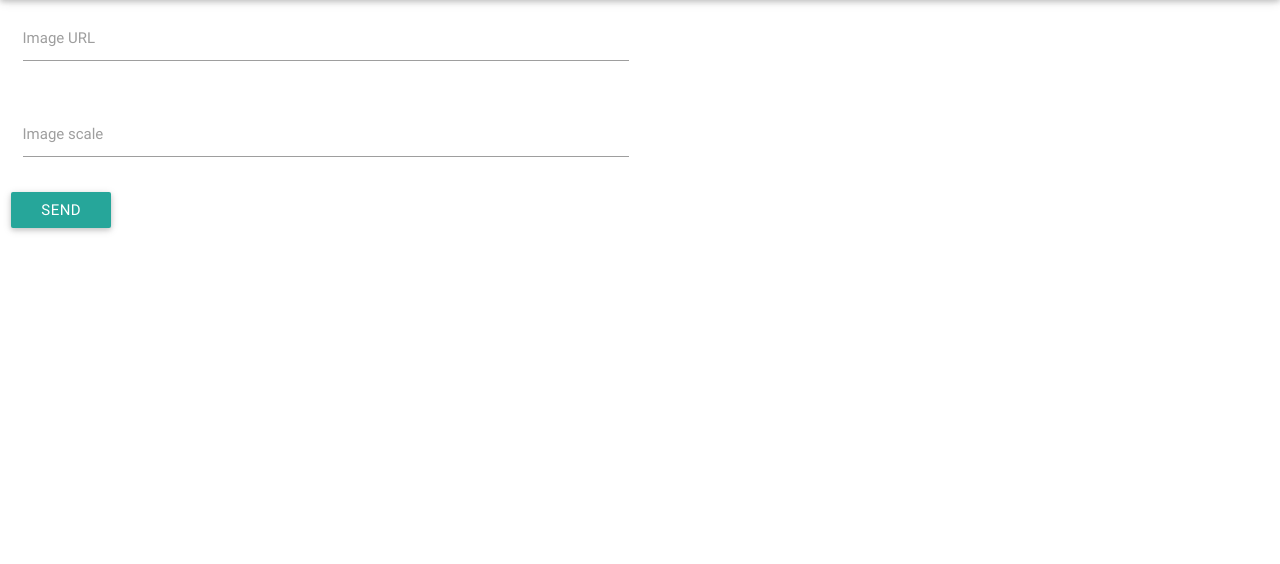
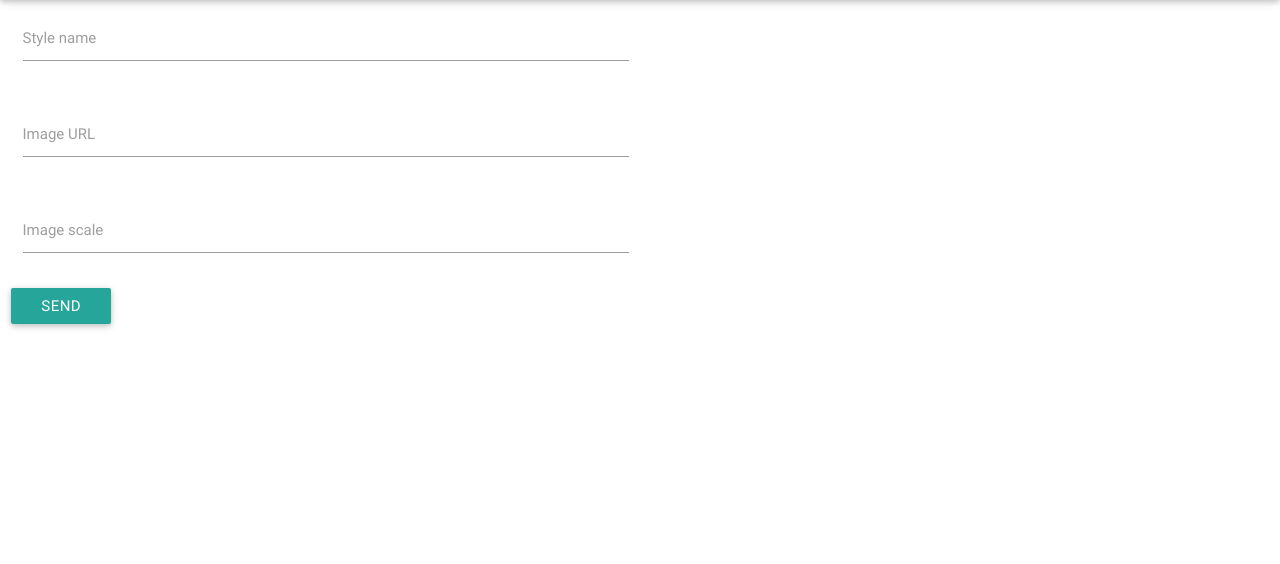
Before and after one commit to FaedDroneLogistics/gsoc15, a Django app: page /styleurlform/ in a window 1280 px wide. Shown: the part 64-628 px from the top of the page. Run offline with Django 3.2, Linux system fonts and the light colour scheme; some libraries are stand-ins or nearby versions.

Commit message:
StyleURL form working

```diff
--- a/faed_management_tool/faed_drone_publisher/templates/base_drone.html
+++ b/faed_management_tool/faed_drone_publisher/templates/base_drone.html
@@ -26,9 +26,13 @@
              <nav style="position: fixed;">
              </nav>
         </div>
+        <div id="container" >
+            <img src="/static/img/faedproject.png" />
+        </div>
 
         {% block content %}
         {% endblock content %}
+
     </body>
     <footer class="page-footer" style="position: fixed;">
 
--- a/faed_management_tool/faed_management/admin.py
+++ b/faed_management_tool/faed_management/admin.py
@@ -12,3 +12,4 @@ admin.site.register(models.StyleURL)
 admin.site.register(models.DropPoint)
 admin.site.register(models.Drone)
 admin.site.register(models.Hangar)
+admin.site.register(models.MeteoStation)
--- a/faed_management_tool/faed_management/forms.py
+++ b/faed_management_tool/faed_management/forms.py
@@ -3,8 +3,9 @@ from django import forms
 import models
 
 class StyleURLForm(forms.Form):
-    href = forms.URLField()
-    scale = forms.FloatField()
+    name = forms.CharField(label='name')
+    href = forms.URLField(label='href', required=True)
+    scale = forms.FloatField(label='scale')
 
 
 class DropPointForm(forms.Form):
--- a/faed_management_tool/faed_management/templates/styleurl_form.html
+++ b/faed_management_tool/faed_management/templates/styleurl_form.html
@@ -6,13 +6,19 @@
             {% csrf_token %}
             <div class="row">
                 <div class="input-field col s6">
-                    <input id="href" type="text" class="validate">
+                    <input id="name" name="name" type="text" class="validate teal-text text-darken-3">
+                    <label for="name">Style name</label>
+                </div>
+            </div>
+            <div class="row">
+                <div class="input-field col s6">
+                    <input id="href" name="href" type="url" class="validate teal-text text-darken-3">
                     <label for="href">Image URL</label>
                 </div>
             </div>
             <div class="row">
                 <div class="input-field col s6">
-                    <input id="scale" type="number" step="any" class="validate">
+                    <input id="scale" name="scale" type="number" step="0.01" class="validate teal-text text-darken-3">
                     <label for="scale">Image scale</label>
                 </div>
             </div>
--- a/faed_management_tool/faed_management/views.py
+++ b/faed_management_tool/faed_management/views.py
@@ -1,5 +1,8 @@
+from django.template.context_processors import request
 import forms, models
 from django.views.generic import FormView, ListView
+from django.shortcuts import render
+from django.http import HttpResponseRedirect
 from rest_framework import viewsets
 from serializers import HangarSerializer, DropPointSerializer,MeteoStationSerializer
 from faed_management.models import Hangar, DropPoint, MeteoStation
@@ -30,7 +33,6 @@ class DropPointsView(ListView):
     queryset = models.DropPoint.objects.all()
     success_url = "/droppoints"
 
-
 class DropPointsList(ListView):
         model = DropPoint
 
@@ -38,16 +40,6 @@ class DroneFormView(FormView):
     template_name = 'drone_form.html'
     form_class = forms.DroneForm
     success_url = "/droneform"
-
-class StyleURLFormView(FormView):
-    template_name = 'styleurl_form.html'
-    form_class = forms.StyleURLForm
-    success_url = "/styleurlform"
-
-    def form_valid(self, form):
-        if self.request.method == 'POST':
-            return super(StyleURLFormView, self).form_valid(form)
-        return None
 
 class DropPointFormView(FormView):
     template_name = 'droppoint_form.html'
@@ -64,7 +56,35 @@ class MeteoStationFormView(FormView):
     form_class = forms.MeteoStationForm
     success_url = '/meteostationform'
 
+#FORMS
+def submit_styleurl(request):
+    if request.method == 'POST':
+        form = forms.StyleURLForm(request.POST)
 
+        if form.is_valid():
+            name = form.cleaned_data['name']
+            href = form.cleaned_data['href']
+            scale = form.cleaned_data['scale']
+
+            style = models.StyleURL(name=name,href=href,scale=scale)
+            style.save()
+
+            return HttpResponseRedirect('/styleurlform/')
+    else:
+        form = forms.StyleURLForm()
+
+    return render(request, 'styleurl_form.html', {'form': form})
+
+def submit_droppoint(request):
+    if request.method == 'POST':
+        form = forms.DropPointForm(request.POST)
+
+        if form.is_valid():
+
+            return HttpResponseRedirect('/styleurlform/')
+
+
+#REST API
 class HangarViewSet(viewsets.ModelViewSet):
     queryset = models.Hangar.objects.all()
     serializer_class = HangarSerializer
--- a/faed_management_tool/faed_management_tool/urls.py
+++ b/faed_management_tool/faed_management_tool/urls.py
@@ -16,8 +16,8 @@ Including another URLconf
 from django.conf.urls import include, url
 from django.contrib import admin
 
-from faed_drone_publisher.view import drone_detail
-from faed_management.views import HangarFormView, HangarsView, HangarsList, DroneFormView, DropPointFormView, DropPointsView, DropPointsList, StyleURLFormView, MeteoStationFormView, MeteoStationsList, MeteoStationsView
+from faed_drone_publisher.views import drone_detail
+from faed_management.views import HangarFormView, HangarsView, HangarsList, DroneFormView, DropPointFormView, DropPointsView, DropPointsList, MeteoStationFormView, MeteoStationsList, MeteoStationsView
 from django.views.generic.base import TemplateView
 from rest_framework import routers
 
@@ -32,7 +32,7 @@ router.register(r'meteostations', views.MeteoStationViewSet, 'meteostations')
 urlpatterns = [
     url(r'^$', TemplateView.as_view(template_name='index.html')),
     url(r'^index/$', TemplateView.as_view(template_name='index.html')),
-    url(r'^styleurlform/$', StyleURLFormView.as_view()),
+    url(r'^styleurlform/$', views.submit_styleurl),
     url(r'^droneform/$', DroneFormView.as_view()),
     url(r'^admin/', include(admin.site.urls)),
     url(r'^api/', include(router.urls)),
```
Also changed, not shown: faed_management_tool/faed_drone_publisher/templates/drone.html (+7 -5 lines), faed_management_tool/faed_management/models.py (+6 -2 lines), faed_management_tool/faed_management/templates/hangars.html (+3 -4 lines), faed_management_tool/db.sqlite3, faed_management_tool/faed_drone_publisher/views.py (renamed from faed_management_tool/faed_drone_publisher/view.py).
